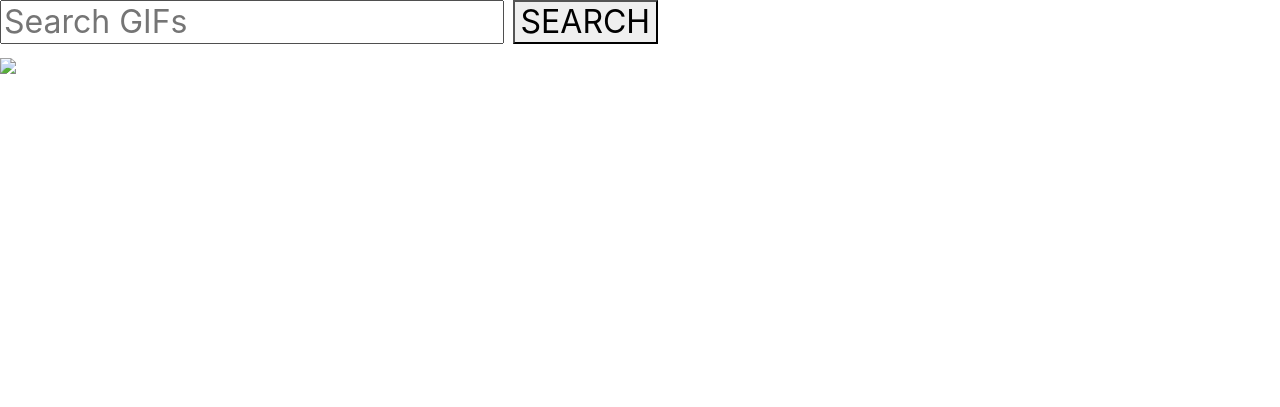
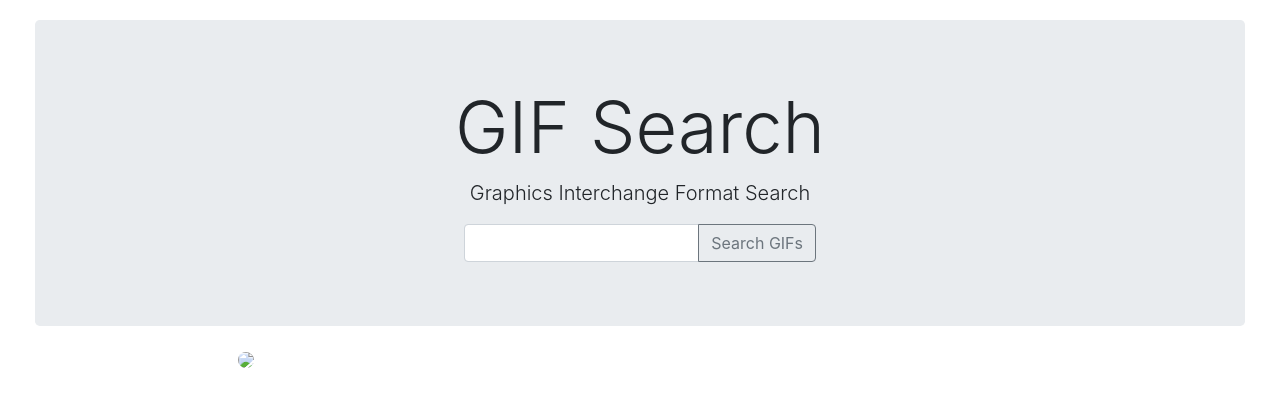
Before and after one commit to ikejs/gif-search, a Flask app: template templates/index.html in a window 1280 px wide. Shown: the top 407 px of the page. Run offline with Flask 2, Linux system fonts and the light colour scheme; the template is opened without the code that fills it: most values are stand-ins (such as "Sample title", 1, 10 or a date in 2020); some libraries are stand-ins or nearby versions.

Commit message:
Implement Bootstrap 4, separate search bar and GIFs to included templates

```diff
--- a/app.py
+++ b/app.py
@@ -2,43 +2,21 @@ from flask import Flask, render_template, request
 import requests
 import json
 apikey = "LIVDSRZULELA" # API Key
+defaultQ = "exciting" # Default GIF search
 lmt = 10 # GIF Limit
 
 app = Flask(__name__, static_url_path='')
 
 @app.route('/')
 def index():
-    """Return homepage."""
-    # TODO: Extract the query term from url using request.args.get()
-
-    # TODO: Make 'params' dictionary containing:
-    # a) the query term, 'q'
-    # b) your API key, 'key'
-    # c) how many GIFs to return, 'limit'
-
-    # TODO: Make an API call to Tenor using the 'requests' library. For
-    # reference on how to use Tenor, see:
-    # https://tenor.com/gifapi/documentation
-
-    # TODO: Use the '.json()' function to get the JSON of the returned response
-    # object
-
-    # TODO: Using dictionary notation, get the 'results' field of the JSON,
-    # which contains the GIFs as a list
-
-    # TODO: Render the 'index.html' template, passing the list of gifs as a
-    # named parameter called 'gifs'
-
-
-    # set the apikey and limit
-
     q = request.args.get('search')
+    if not q:
+        q = defaultQ
     r = requests.get(
         "https://api.tenor.com/v1/search?q=%s&key=%s&limit=%s" % (q, apikey, lmt))
 
     if r.status_code == 200:
         gifs = json.loads(r.content)
-        print(gifs["results"])
         title = q + " GIFs | Graphics Interchange Format Search"
         return render_template(
             'index.html',
--- a/static/stylesheets/style.css
+++ b/static/stylesheets/style.css
@@ -0,0 +1,9 @@
+.gif {
+    border-radius: 10px;
+    width:350px;
+}
+
+#header {
+    margin:20px;
+    text-align: center;
+}
--- a/templates/base.html
+++ b/templates/base.html
@@ -3,12 +3,14 @@
     <head>
         <title>{% block title %}{% endblock %}</title>
         <link rel="stylesheet" href="https://stackpath.bootstrapcdn.com/bootstrap/4.3.1/css/bootstrap.min.css" />
-        <link rel="stylesheet" href="style.css" />
+        <link rel="stylesheet" href="stylesheets/style.css" />
     </head>
     <body>
         <script src="https://code.jquery.com/jquery-3.4.1.js"></script>
         <script src="https://stackpath.bootstrapcdn.com/bootstrap/4.3.1/js/bootstrap.min.js"></script>
         <script src="javascripts/main.js"></script>
-        {% block content %}{% endblock %}
+        <div class="col-md-12">
+            {% block content %}{% endblock %}
+        </div>
     </body>
 </html>
--- /dev/null
+++ b/templates/gifs.html
@@ -0,0 +1,3 @@
+{% for gif in gifs %}
+    <img class="gif" src="{{gif['media'][0]['gif']['url']}}" >
+{% endfor %}
--- a/templates/index.html
+++ b/templates/index.html
@@ -5,13 +5,14 @@
 {% endblock %}
 
 {% block content %}
-<h2>
-    <form>
-        <input type="text" name="search" id="searchInput" placeholder="Search GIFs">
-        <button type="submit">SEARCH</button>
-    </form>
-</h2>
-{% for gif in gifs %}
-<img src="{{gif['media'][0]['gif']['url']}}" >
-{% endfor %}
+    <div class="jumbotron" id="header">
+        <h1 class="display-3">GIF Search</h1>
+        <p class="lead">Graphics Interchange Format Search</p>
+        <div class="col-md-4 offset-md-4">
+            {% include 'searchBar.html' %}
+        </div>
+    </div>
+    <div class="col-md-8 offset-md-2">
+        {% include 'gifs.html' %}
+    </div>
 {% endblock %}
--- /dev/null
+++ b/templates/searchBar.html
@@ -0,0 +1,8 @@
+<form action="/">
+    <div class="input-group">
+        <input type="text" name="search" id="searchInput" class="form-control" aria-label="Text input with segmented dropdown button">
+        <div class="input-group-append">
+            <button type="submit" class="btn btn-outline-secondary">Search GIFs</button>
+        </div>
+    </div>
+</form>
```
Also changed, not shown: templates/index.css (deleted).
